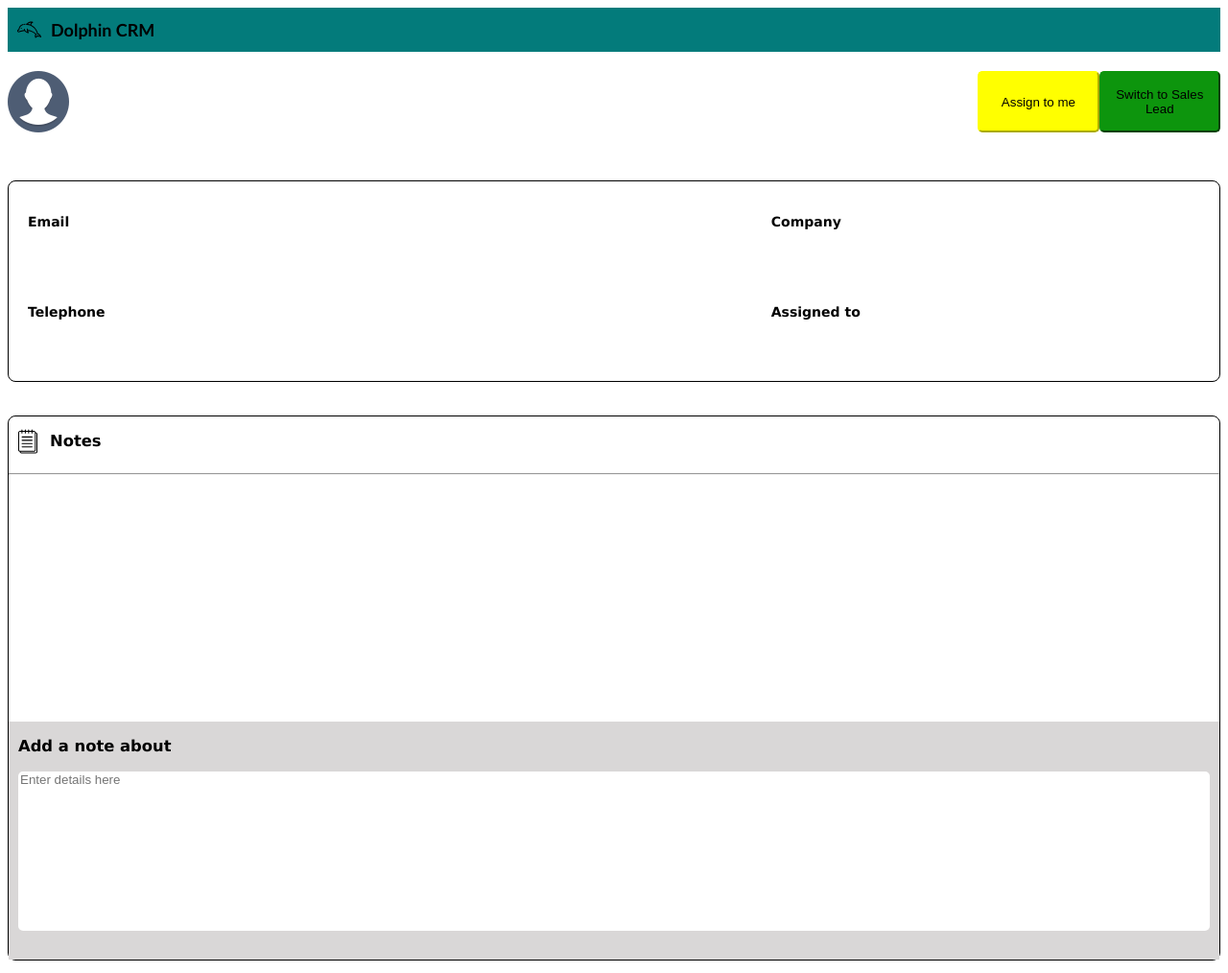
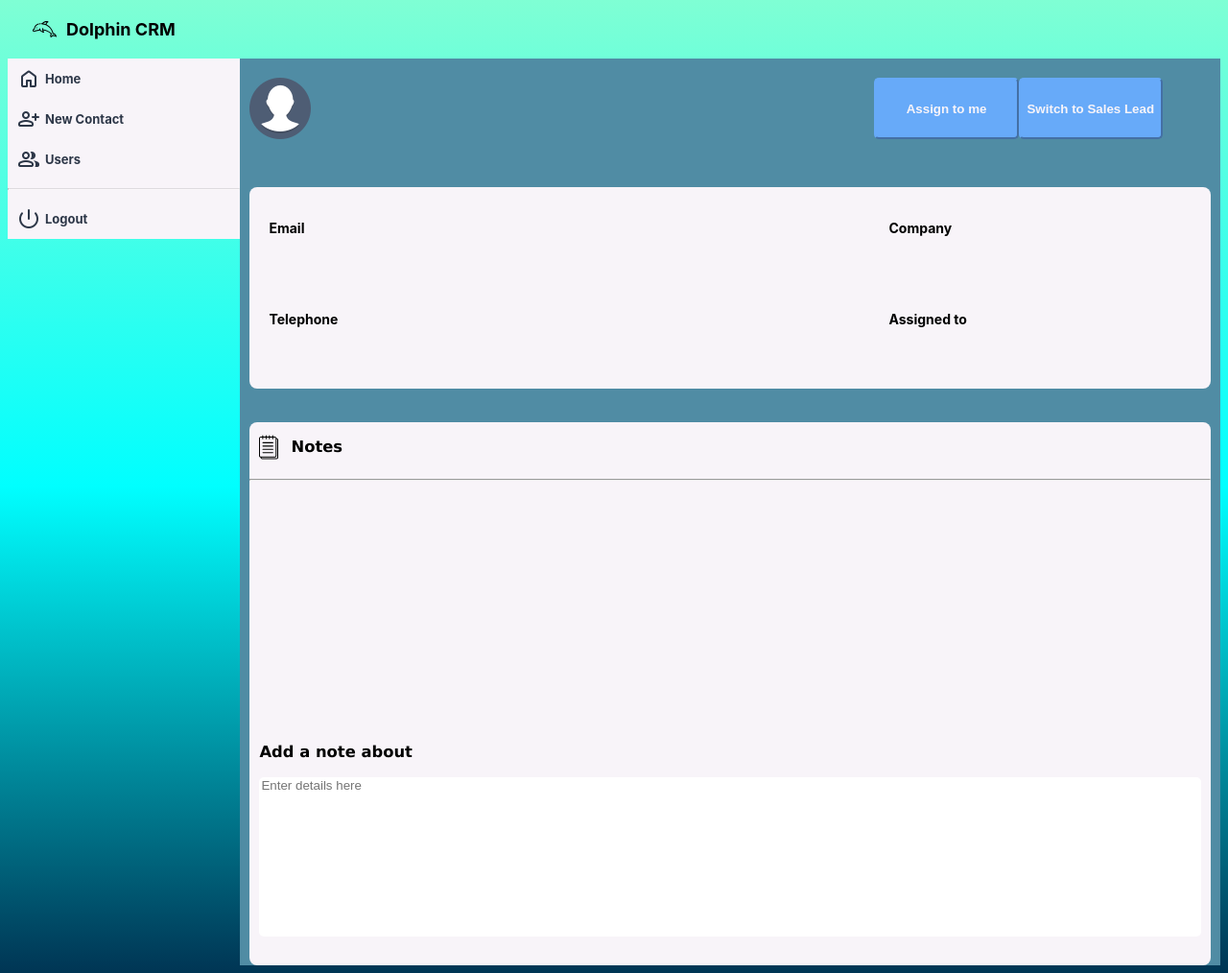
Before and after one commit to KLAW4life/info2180-finalproject, a PHP site: page /viewContact.html in a window 1280 px wide. Shown: the whole page at 96% size. Run offline with PHP 8.4, Linux system fonts and the light colour scheme.

Commit message:
Added navigation

```diff
--- a/viewContact.css
+++ b/viewContact.css
@@ -1,12 +1,77 @@
+@import url('https://fonts.googleapis.com/css2?family=Barlow:wght@400;600&display=swap');
+
 *{
     -moz-box-sizing: border-box;
     -webkit-box-sizing: border-box;
     box-sizing: border-box
 
 }
+
+body{
+    font-size: 18px;
+    color: black;
+    font-family: -apple-system, BlinkMacSystemFont,"SegoeUI",Roboto,"Helvetica Neue",Arial,"Noto Sans", sansserif;
+    background:linear-gradient(to bottom, #7FFFD4, #00FFFF,#003554);
+}
+.mainContent {
+    display: flex;
+}
+
+.mainContent .viewContainer{
+    background: #508CA4;
+    width: 100%;
+}
+
+.dashboard{
+    padding: 2rem;
+    padding-top: 1rem;
+}
+
+.dashboard-header{
+    display: flex;
+    justify-content: space-between;
+    align-items: center;
+}
+
+.sidebar{
+    width: 300px;
+    height: 100%;
+    background: #F8F4F9;
+
+}
+.sidebar.span{
+    padding-right: 5px;
+}
+
+.side-button{
+    display: flex;
+    align-items: center;
+    justify-content: flex-start;
+    padding-left: 10px;
+    font-weight: bold;
+    font-size: 13px;
+    color: #2D3748;
+}
+
+.side-button:hover{
+    background: #2D3748;
+    cursor: pointer;
+    color: #F8F4F9;
+}
+
+.sidebar span{
+    padding-right: 5px;
+}
+
+.sidebar hr{
+    border-top: 1px solid rgba(0, 0, 0, 0.1);
+    border-bottom: 1px solid rgba(255, 255, 255, 0.3);
+}
 header{
     display: flex;
-    background-color: rgb(3, 123, 123);
+    font-size: 15px;
+    padding-bottom: 0.5rem;
+    padding-left: 1rem;
 }
 
 .banner img{
@@ -27,7 +92,6 @@ header{
 
 h1{
     font-size: 18px;
-    font-family:'Gill Sans', 'Gill Sans MT', Calibri, 'Trebuchet MS', sans-serif;
 }
 
 body .viewContainer{
@@ -36,41 +100,48 @@ body .viewContainer{
 
 body .viewContainer .buttonsAndProfile{
     display: grid;
-    grid-template-columns: 80% 10% 10%;
-
-
+    margin-left: 10px;
+    margin-right: 10px;
+    grid-template-columns: 65% 15% 15%;
 
 }
+
 .assign{
-    background-color: yellow;
+    background-color: #67AAF9;
     border-radius: 5px;
-    border-color: yellow;
+    color: #F8F4F9;
+    border-color: #67AAF9;
+    font-weight: bold;
 }
 
 .switch{
-    background-color: rgb(13, 149, 13);
-    padding: 5px 5px 5px 5px;
+    background-color: #67AAF9;
     border-radius: 5px;
-    border-color: rgb(13, 149, 13);
+    color: #F8F4F9;
+    border-color: #67AAF9;
+    font-weight: bold;
 }
 
 .contactDetails{
     border-style: solid;
     margin-top: 50px;
-    border-width: thin;
+    border-style: none;
     border-radius: 8px;
     margin-bottom: 35px;
+    margin-left: 10px;
+    margin-right:10px;
     display: grid;
     grid-template-columns: auto auto;
     grid-template-rows: auto auto;
     column-gap: 300px;
     row-gap: 30px;
     padding-bottom: 50px;
+    background: #F8F4F9;
+
 
 }
 
 .contactDetails h3{
-    font-family: 'Lucida Sans', 'Lucida Sans Regular', 'Lucida Grande', 'Lucida Sans Unicode', Geneva, Verdana, sans-serif;
     font-size: 14px;
     margin-left: 20px;
     padding-top: 20px;
@@ -78,11 +149,13 @@ body .viewContainer .buttonsAndProfile{
 }
 
 .notes{
-    border-style: solid;
-    border-width: thin;
+    border-style: none;
     border-radius: 8px;
+    margin-left: 10px;
+    margin-right: 10px;
     font-family: 'Lucida Sans', 'Lucida Sans Regular', 'Lucida Grande', 'Lucida Sans Unicode', Geneva, Verdana, sans-serif;
     font-size: 14px;
+    background-color: #F8F4F9;;
 }
 
 #notesHeading{
@@ -110,8 +183,3 @@ body .viewContainer .buttonsAndProfile{
     margin-right: 10px;
     padding-bottom: 20px;
 }
-
-.addNoteContainer{
-
-    background-color: rgb(217, 215, 215);
-}
--- a/viewContact.html
+++ b/viewContact.html
@@ -1,6 +1,7 @@
 <!DOCTYPE html>
 <html lang="en">
 <head>
+    <link rel="stylesheet" href="https://fonts.googleapis.com/css2?family=Material+Symbols+Rounded:opsz,wght,FILL,GRAD@48,400,0,0" />
     <meta charset="UTF-8">
     <meta http-equiv="X-UA-Compatible" content="IE=edge">
     <meta name="viewport" content="width=device-width, initial-scale=1.0">
@@ -10,14 +11,35 @@
     <script src="viewContact.js"></script>
 </head>
 <body>
-    <section class = "mainContent"></section>
+    <section class = "bannerSection"></section>
         <header class = "banner">
             <img src="dolphin-svgrepo-com.svg" alt="logo">
 
             <h1>Dolphin CRM</h1>
         </header>
-
-        <section class = "viewContainer">
+    <section class = "mainContent">
+        <div class="sidebar">
+            <nav>
+                <li class="side-button">
+                    <span class="material-symbols-rounded">home</span>
+                    <p>Home</p>
+                </li>
+                <li class="side-button">
+                    <span class="material-symbols-rounded">person_add</span>
+                    <p>New Contact</p>
+                </li>
+                <li class="side-button">
+                    <span class="material-symbols-rounded">group</span>
+                    <p>Users</p>
+                </li>
+                <hr>
+                <li class="side-button">
+                    <span class="material-symbols-rounded">power_settings_new</span>
+                    <p>Logout</p>
+                </li>
+            </nav>
+        </div>
+        <div class = "viewContainer">
             <div class = "buttonsAndProfile">
                 <img src ="Circle-icons-profile.svg.png" alt = "profileImage">
                 <button class="assign">Assign to me</button>
--- /dev/null
+++ b/viewContact.js
@@ -0,0 +1,12 @@
+let assignBtn = document.querySelector(".assign")
+let switchBtn = document.querySelector(".switch")
+let notesInput = document.getElementById("noteInput")
+
+assignBtn.addEventListener("click", function(element){
+    element.preventDefault();
+
+});
+switchBtn.addEventListener("click", function(element){
+    element.preventDefault
+
+});
--- a/viewContact.php
+++ b/viewContact.php
@@ -1 +1,5 @@
 <?php
+$host = 'localhost';
+$username = 'lab5_user';
+$password = 'password123';
+$dbname = 'world';
```
